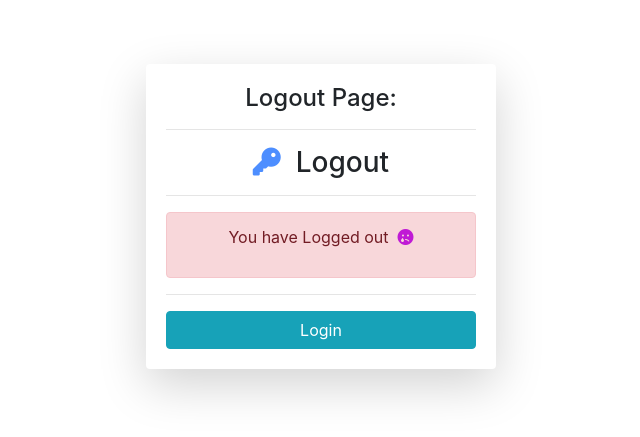
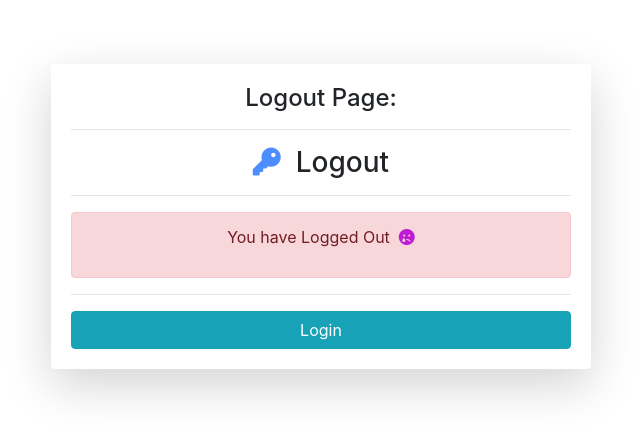
Before and after one commit to aokealy/blog-pokemon, a Django app: page /logout/ in a window 1280 px wide. Shown: the part 56-493 px from the top of the page, without its empty margins (319-959 px from the left). Run offline with Django 3.2, Linux system fonts and the light colour scheme; some libraries are stand-ins or nearby versions.

Commit message:
style using bootstrap and font awesome the login and logout pages and change sizes as I feel too small

```diff
--- a/templates/accounts/login.html
+++ b/templates/accounts/login.html
@@ -5,7 +5,7 @@
 {% block content %}
 <div class="container">
     <div class="row mt-5 pt-5">
-        <div class="col-md-4 offset-md-4">
+        <div class="col-md-6 offset-md-3">
             <div class="card my-4 shadow-lg border-0">
                 <div class="card-body">
                     <h3 class="text-center"><i class="fa-solid fa-key" style="color: #4d8eff;"></i>&nbsp; Login </h3>
--- a/templates/accounts/logout.html
+++ b/templates/accounts/logout.html
@@ -5,7 +5,7 @@
 {% block content %}
 <div class="container">
     <div class="row mt-5 pt-5">
-        <div class="col-md-4 offset-md-4">
+        <div class="col-md-6 offset-md-3">
             <div class="card my-4 shadow-lg border-0">
                 <div class="card-body">
                     <h4 class="text-center">Logout Page:</h4>
@@ -13,7 +13,7 @@
                     <h3 class="text-center"><i class="fa-solid fa-key" style="color: #4d8eff;"></i>&nbsp; Logout </h3>
                     <hr>
                     <div class="alert alert-danger">
-                        <p class="text-center">You have Logged out &nbsp;<i class="fa-solid fa-face-sad-tear" style="color: #c01ad5;"></i></p>
+                        <p class="text-center">You have Logged Out &nbsp;<i class="fa-solid fa-face-sad-tear" style="color: #c01ad5;"></i></p>
                     </div>
                     <hr>
                     <a class="btn btn-info w-100" href="{% url 'login' %}">Login</a>
```
